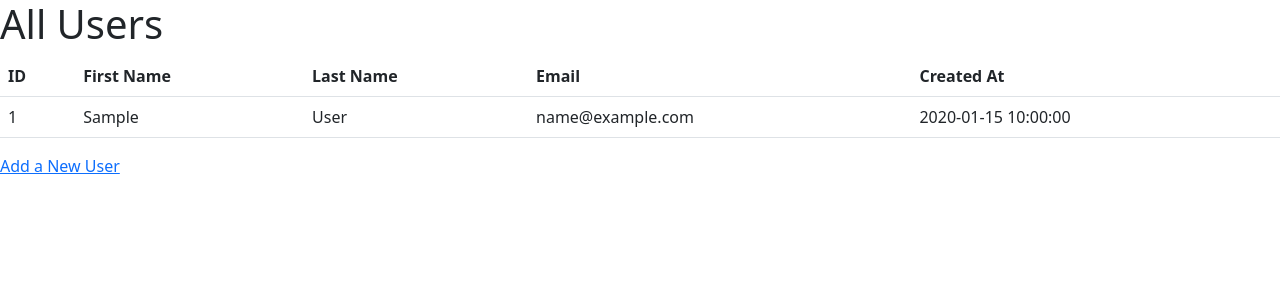
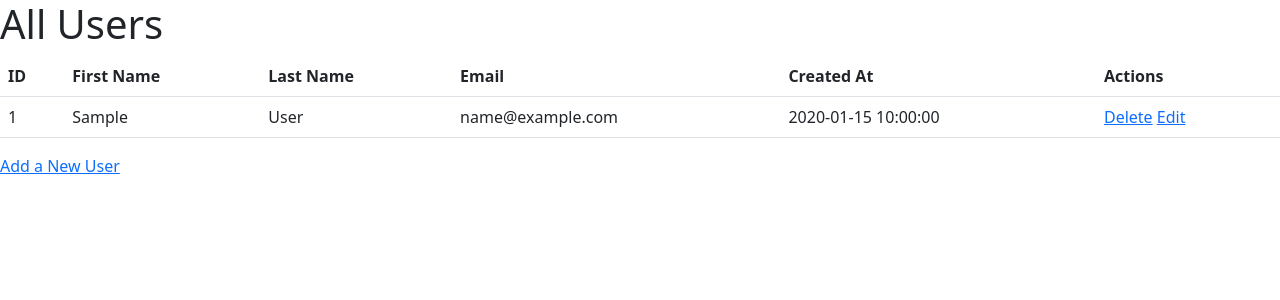
Before and after one commit to jsextonprofessional/Users_CRUD, a Flask app: template templates/read.html in a window 1280 px wide. Shown: the top 300 px of the page. Run offline with Flask 2, Linux system fonts and the light colour scheme; the template is opened without the code that fills it: most values are stand-ins (such as "Sample title", 1, 10 or a date in 2020).

Commit message:
Added delete functionality

```diff
--- a/server.py
+++ b/server.py
@@ -22,6 +22,13 @@ def process():
 def create_user():
     return render_template('form.html', name=request.form)
 
+@app.route('/users/<int:user_id>/delete')
+def delete_user(user_id):
+    data = {
+        'id': user_id
+    }
+    User.delete_user(data)
+    return redirect('/')
 
 if __name__=="__main__":
     app.run(debug=True)
--- a/templates/read.html
+++ b/templates/read.html
@@ -19,6 +19,7 @@
             <th>Last Name</th>
             <th>Email</th>
             <th>Created At</th>
+            <th>Actions</th>
         </tr>
         {% for user in users %}
         <tr>
@@ -27,6 +28,10 @@
             <td>{{ user.last_name }}</td>
             <td>{{ user.email }}</td>
             <td>{{ user.created_at }}</td>
+            <td>
+                <a href="/users/{{user.id}}/delete">Delete</a>
+                <a href="/users/edit">Edit</a>
+            </td>
         </tr>
         {% endfor %}
     </table>
--- a/user.py
+++ b/user.py
@@ -28,3 +28,9 @@ class User():
         query = "INSERT INTO users (first_name, last_name, email) VALUES (%(first_name)s, %(last_name)s, %(email)s);"
 
         connectToMySQL('users_schema').query_db(query, data)
+
+    @classmethod
+    def delete_user(cls, data):
+        query = "DELETE FROM users WHERE id = %(id)s;"
+
+        connectToMySQL('users_schema').query_db(query, data)
```
